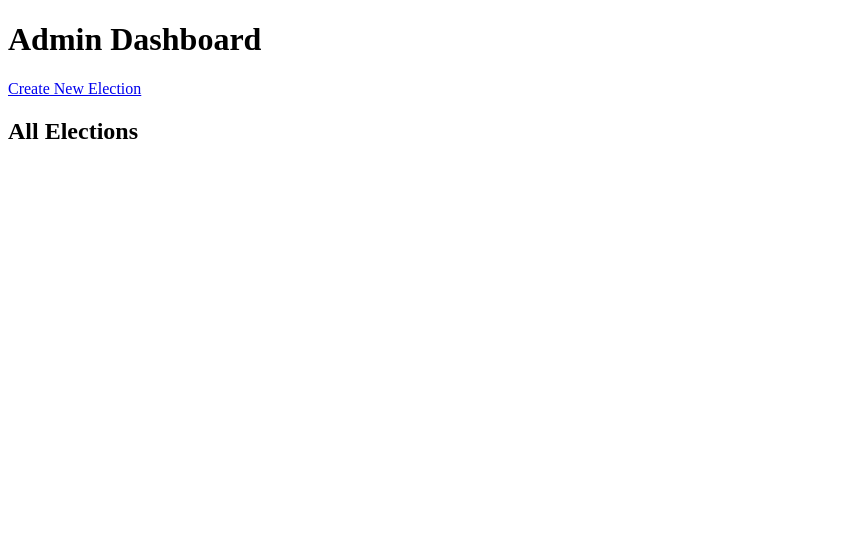
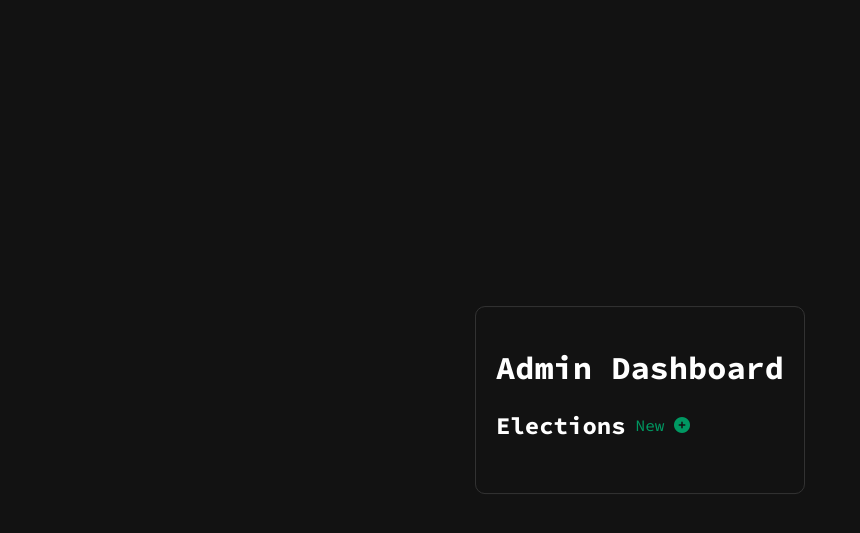
Before and after one commit to armoredvortex/woc, a Flask app: page / in a window 1280 px wide. Shown: the top 533 px of the page, without its empty margins (0-860 px from the left). Run offline with Flask 3, Linux system fonts and the light colour scheme; some libraries are stand-ins or nearby versions.

Commit message:
style admin dash

```diff
--- /dev/null
+++ b/app/static/css/dashboard.css
@@ -0,0 +1,52 @@
+body {
+    background-color: #121212;
+    color: #FFFFFF;
+    font-family: "Source Code Pro", monospace;
+}
+
+.container {
+    border: 1px solid #333;
+    width: fit-content;
+    padding: 20px;
+    border-radius: 10px;
+    display: flex;
+    flex-direction: column;
+    position: absolute;
+    top: 50%;
+    left: 50%;
+
+    transform: translate(-50%, -50%);
+}
+
+a {
+    text-decoration: none;
+}
+
+.new {
+    display: flex;
+    justify-content: center;
+    align-items: center;
+}
+
+a {
+    color: #009862;
+    width: fit-content;
+    transition: 0.2s;
+}
+
+a:hover {
+    color: #00ff00;
+}
+
+.new i {
+    width: fit-content;
+    color: inherit;
+    /* margin-left: 5px; */
+}
+
+h2 {
+    width: fit-content;
+    margin-right: 10px;
+    margin-bottom: 0px;
+    margin-top: 0px;
+}
--- a/app/templates/dashboard.html
+++ b/app/templates/dashboard.html
@@ -3,12 +3,25 @@
 
 <head>
     <title>Admin Dashboard</title>
+    <link rel="stylesheet" href="{{ url_for('static', filename='css/dashboard.css') }}">
+    <style>
+        @import url('https://fonts.googleapis.com/css2?family=Montserrat:ital,wght@0,100..900;1,100..900&family=Poppins&family=Source+Code+Pro:ital,wght@0,200..900;1,200..900&display=swap');
+    </style>
+    <script src="https://kit.fontawesome.com/2b5d740196.js" crossorigin="anonymous"></script>
 </head>
 
 <body>
-    <h1>Admin Dashboard</h1>
-    <a href="/create_election">Create New Election</a>
-    <h2>All Elections</h2>
+    <div class="container">
+        <h1 class="heading">Admin Dashboard</h1>
+
+        <div style="display: flex; flex-direction: row;">
+            <h2>Elections</h2>
+            <div class="new">
+                <a href="/create_election">
+                    New
+                    <i class="fa-solid fa-circle-plus"></i></a>
+            </div>
+        </div>
         <ul>
             {% for election in elections %}
             <li>
@@ -22,6 +35,7 @@
             </li>
             {% endfor %}
         </ul>
+    </div>
 </body>
 
 </html>
```
Lines whose indentation alone changed are shown as unchanged.
